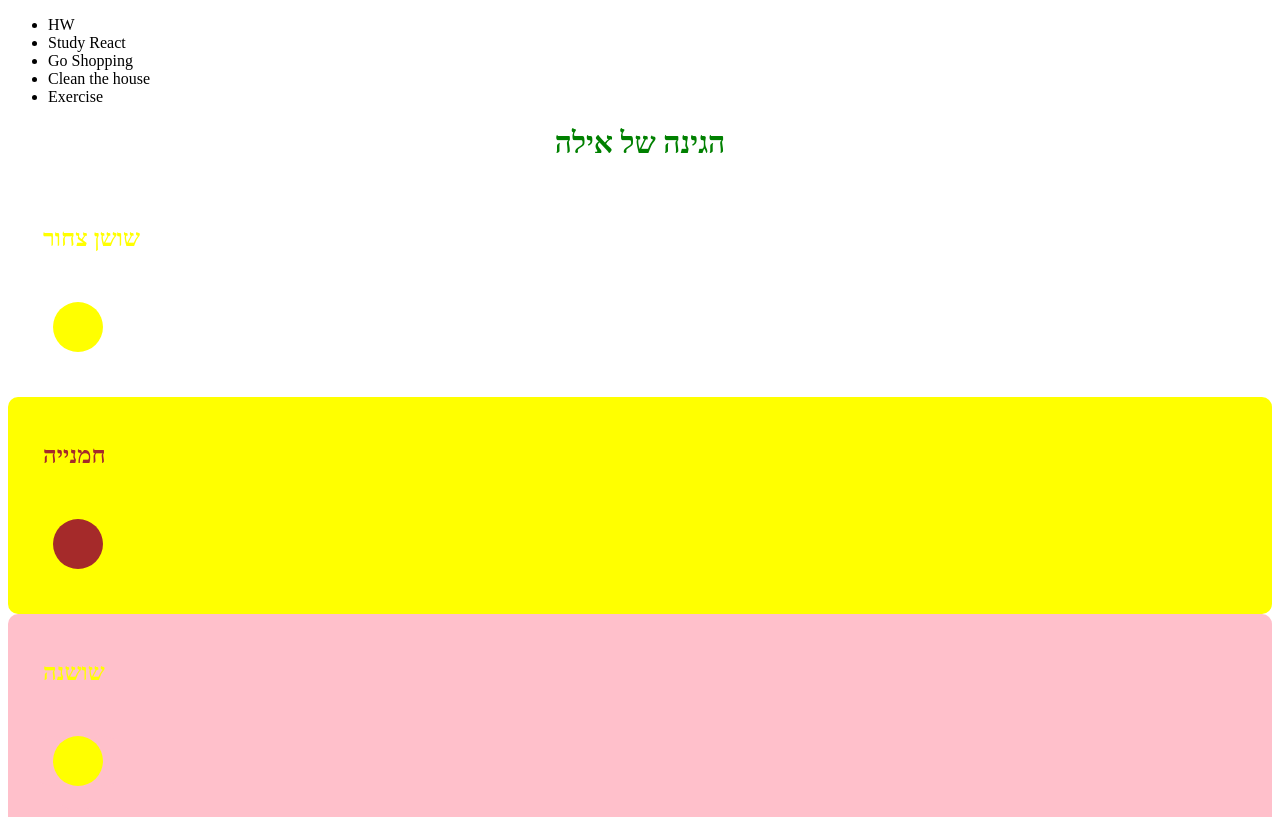
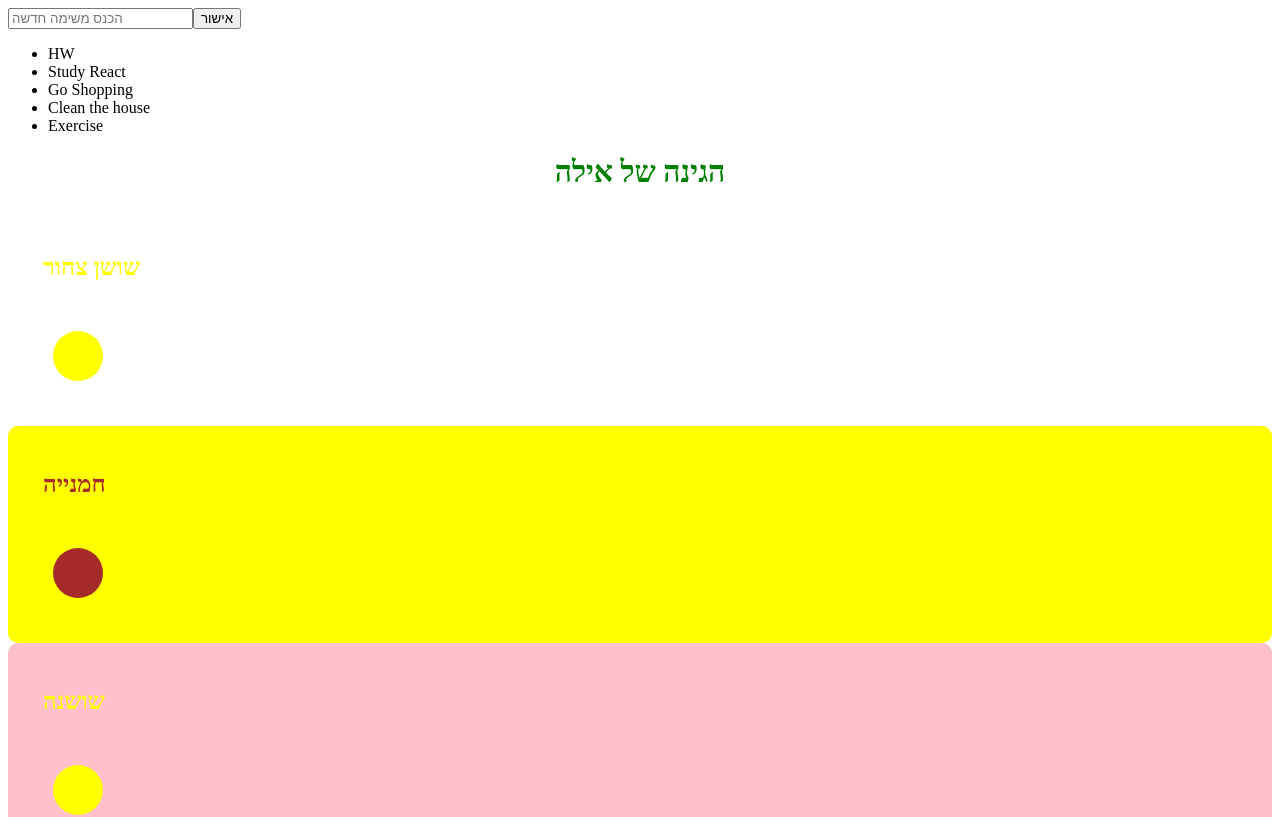
Before and after one commit to ayala33081-lang/my-garden-app, a React (Vite) app: page / in a window 1280 px wide. Shown: the top 817 px of the page. Built offline with nearby package versions, Linux system fonts and the light colour scheme.

Commit message:
feat: implement TodoItem component and enhance TodoList functionality

```diff
--- /dev/null
+++ b/src/TodoItem/TodoItem.jsx
@@ -0,0 +1,7 @@
+export const TodoItem = ({ todo }) => {
+  return (
+    <li>
+      {todo}
+    </li>
+  );
+};
--- a/src/Todolist/TodoList.jsx
+++ b/src/Todolist/TodoList.jsx
@@ -1,12 +1,31 @@
+import { useState } from "react";
+import { TodoItem } from "../TodoItem/TodoItem.jsx";
+
+
 export const TodoList = () => {
-  const TodoList =["HW","Study React", "Go Shopping", "Clean the house", "Exercise"];
+  const [todos, setTodos] = useState(["HW","Study React", "Go Shopping", "Clean the house", "Exercise"]);
+  const [newTask, setNewTask] = useState("");
+  const addTask = () => {
+  if (newTask.trim() === "") return;
+  setTodos([...todos, newTask]);
+  setNewTask("");
+};
   return (
+    <>
+        <form onSubmit={(e) => { e.preventDefault(); addTask(); }}>
+      <input
+        type="text"
+        placeholder="הכנס משימה חדשה"
+        value={newTask}
+        onChange={(e) => setNewTask(e.target.value)}
+      />
+      <button type="submit">אישור</button>
+</form>
+
     <ul>
-      {TodoList.map((todo) => (
-        <li >
-          {todo}
-        </li>
+      {todos.map((todo) => (
+        <TodoItem key={todo} todo={todo} />
       ))}
-    </ul>
+    </ul></>
   );
 };
```
Also changed, not shown: index.html (line endings or trailing spaces).
